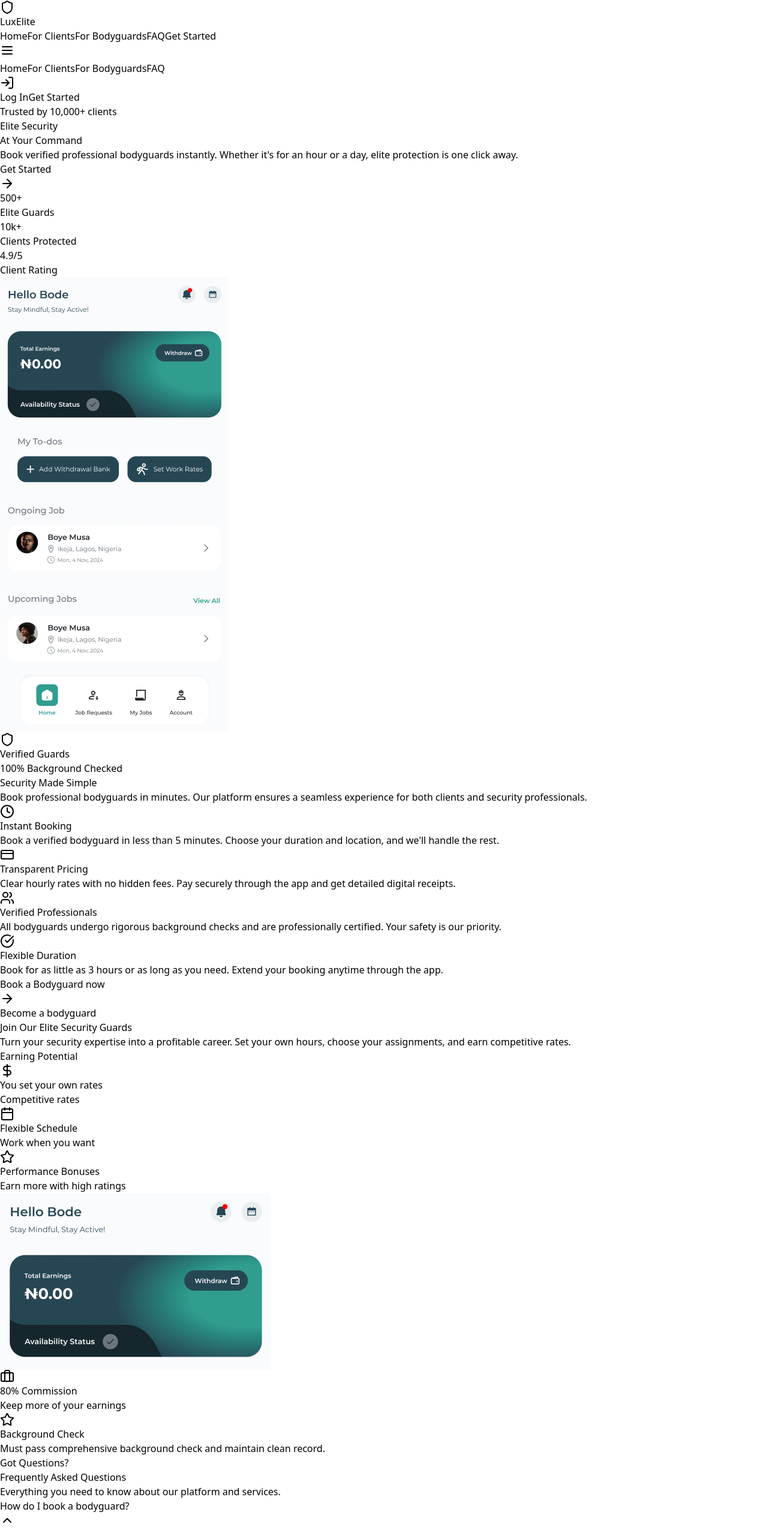
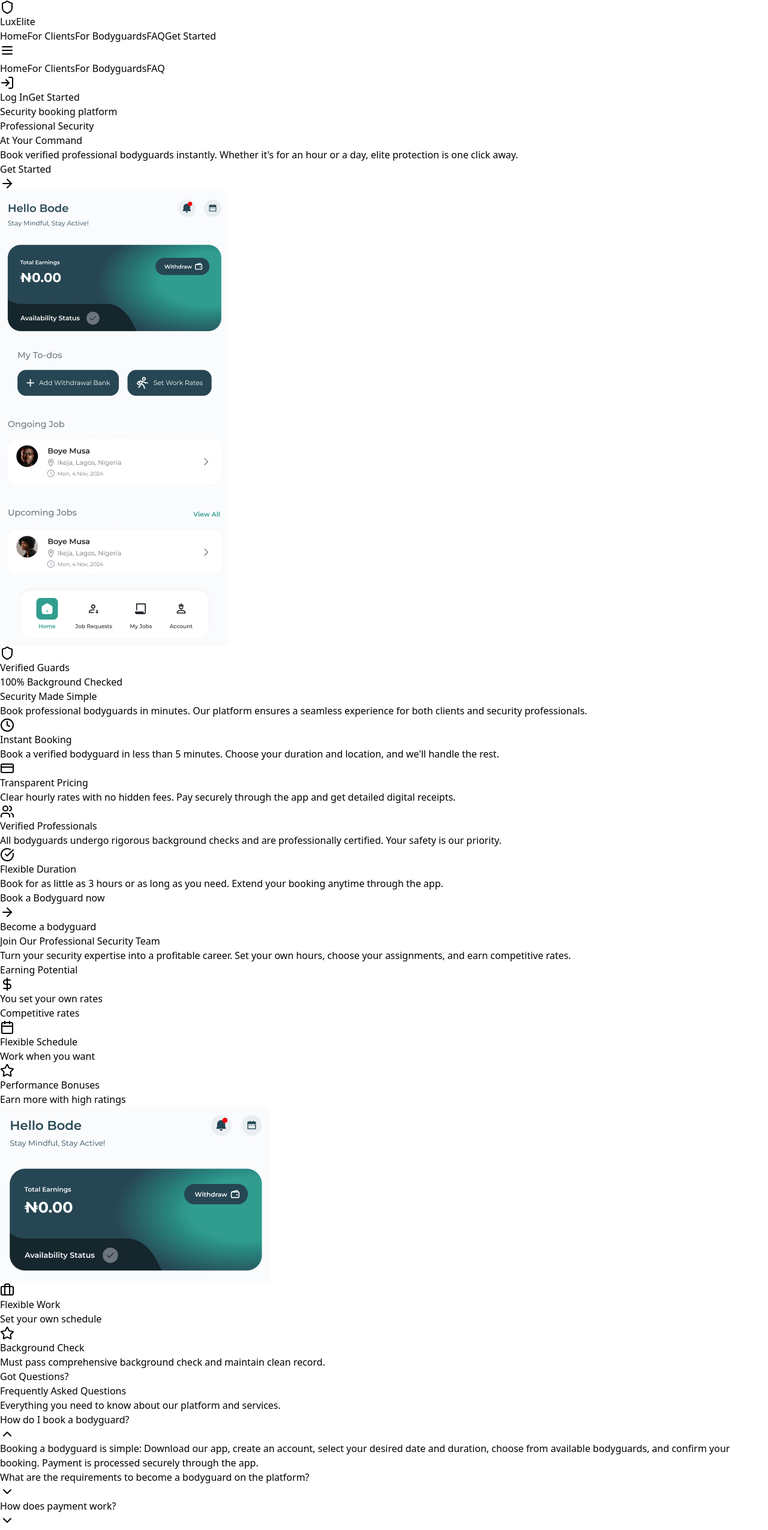
Before and after one commit to spiderocious/bodyguard-landing-page, a React (Vite) app: page / in a window 1280 px wide. Shown: the top 2551 px of the page at 60% size. Built offline with nearby package versions, Linux system fonts and the light colour scheme.

Commit message:
redeploy

```diff
--- a/src/components/FAQ.jsx
+++ b/src/components/FAQ.jsx
@@ -16,8 +16,8 @@ const BodyguardsAndFAQ = () => {
       answer: "To join as a bodyguard, you must: Be at least 18 years old, have valid security certification, pass our background check and complete our platform verification proces."
     },
     {
-      question: "What happens in case of emergency?",
-      answer: "Our app features a 24/7 emergency response system. In case of any security concerns, you can instantly alert our command center through the app's panic button. We maintain direct lines with local law enforcement for rapid response."
+      question: "How does payment work?",
+      answer: "All payments are processed securely through the app. Clients pay when booking, and bodyguards receive payment after completing their assignments according to the agreed terms."
     },
     {
       question: "Can I choose my working hours?",
@@ -46,7 +46,7 @@ const BodyguardsAndFAQ = () => {
               <span className="text-sm font-medium text-white">Become a bodyguard</span>
             </motion.div>
             <h2 className="text-4xl font-bold text-white mb-4">
-              Join Our Elite Security Guards
+              Join Our Professional Security Team
             </h2>
             <p className="text-xl text-gray-300 max-w-2xl mx-auto">
               Turn your security expertise into a profitable career. Set your own hours,
@@ -118,8 +118,8 @@ const BodyguardsAndFAQ = () => {
                       <Briefcase className="w-6 h-6 text-[#2A9D8F]" />
                     </div>
                     <div>
-                      <div className="font-medium text-white">80% Commission</div>
-                      <div className="text-sm text-gray-300">Keep more of your earnings</div>
+                      <div className="font-medium text-white">Flexible Work</div>
+                      <div className="text-sm text-gray-300">Set your own schedule</div>
                     </div>
                   </div>
                 </motion.div>
--- a/src/components/Footer.jsx
+++ b/src/components/Footer.jsx
@@ -7,9 +7,10 @@ const Footer = () => {
     <footer className="bg-gray-900 text-gray-300">
       {/* Main Footer */}
       <div className="container mx-auto px-4 sm:px-6 lg:px-8 py-12">
-        <div className="grid grid-cols-1 md:grid-cols-2 lg:grid-cols-4 gap-8">
+        {/* <div className="grid grid-cols-1 md:grid-cols-2 lg:grid-cols-4 gap-8"> */}
+            <div className="flex flex-col justify-start md:flex-row md:justify-between gap-8">
           {/* Company Info */}
-          <div className="space-y-4">
+          <div className="space-y-4 w-1/4">
             <h3 className="text-2xl font-bold text-white mb-4">LuxElite</h3>
             <p className="text-gray-400">
               Professional security services at your fingertips. Book verified bodyguards
@@ -28,8 +29,8 @@ const Footer = () => {
             </div>
           </div>
 
-          {/* Quick Links */}
-          <div>
+          {/* Quick Links
+          <div className='hidden'>
             <h4 className="text-white font-semibold mb-4">Quick Links</h4>
             <ul className="space-y-2">
               <li>
@@ -60,8 +61,7 @@ const Footer = () => {
             </ul>
           </div>
 
-          {/* For Bodyguards */}
-          <div>
+          <div className='hidden'>
             <h4 className="text-white font-semibold mb-4">For Bodyguards</h4>
             <ul className="space-y-2">
               <li>
@@ -90,7 +90,7 @@ const Footer = () => {
                 </a>
               </li>
             </ul>
-          </div>
+          </div> */}
 
           {/* Contact Info */}
           <div>
--- a/src/components/HeroFeatures.jsx
+++ b/src/components/HeroFeatures.jsx
@@ -25,7 +25,7 @@ const HeroAndFeatures = () => {
                 transition={{ delay: 0.2 }}
                 className="inline-block px-4 py-1.5 mb-6 rounded-full bg-white/10 backdrop-blur-sm border border-white/20"
               >
-                <span className="text-sm font-medium">Trusted by 10,000+ clients</span>
+                <span className="text-sm font-medium">Security booking platform</span>
               </motion.div>
               <motion.h1
                 className="text-5xl sm:text-7xl font-bold mb-6 leading-tight"
@@ -33,7 +33,7 @@ const HeroAndFeatures = () => {
                 animate={{ opacity: 1, y: 0 }}
                 transition={{ delay: 0.4 }}
               >
-                Elite Security
+                Professional Security
                 <br />
                 <span className="text-[#2A9D8F]">At Your Command</span>
               </motion.h1>
@@ -62,23 +62,6 @@ const HeroAndFeatures = () => {
                   hover:bg-white/10 transition-all duration-300 backdrop-blur-sm">
                   Learn More
                 </button> */}
-              </motion.div>
-              <motion.div
-                className="mt-12 grid grid-cols-3 gap-8"
-                initial={{ opacity: 0, y: 20 }}
-                animate={{ opacity: 1, y: 0 }}
-                transition={{ delay: 1 }}
-              >
-                {[
-                  { number: "500+", label: "Elite Guards" },
-                  { number: "10k+", label: "Clients Protected" },
-                  { number: "4.9/5", label: "Client Rating" }
-                ].map((stat, index) => (
-                  <div key={index} className="text-center p-4 rounded-xl bg-white/5 backdrop-blur-sm border border-white/10">
-                    <div className="text-2xl font-bold">{stat.number}</div>
-                    <div className="text-sm text-gray-300">{stat.label}</div>
-                  </div>
-                ))}
               </motion.div>
             </motion.div>
             <motion.div
```
